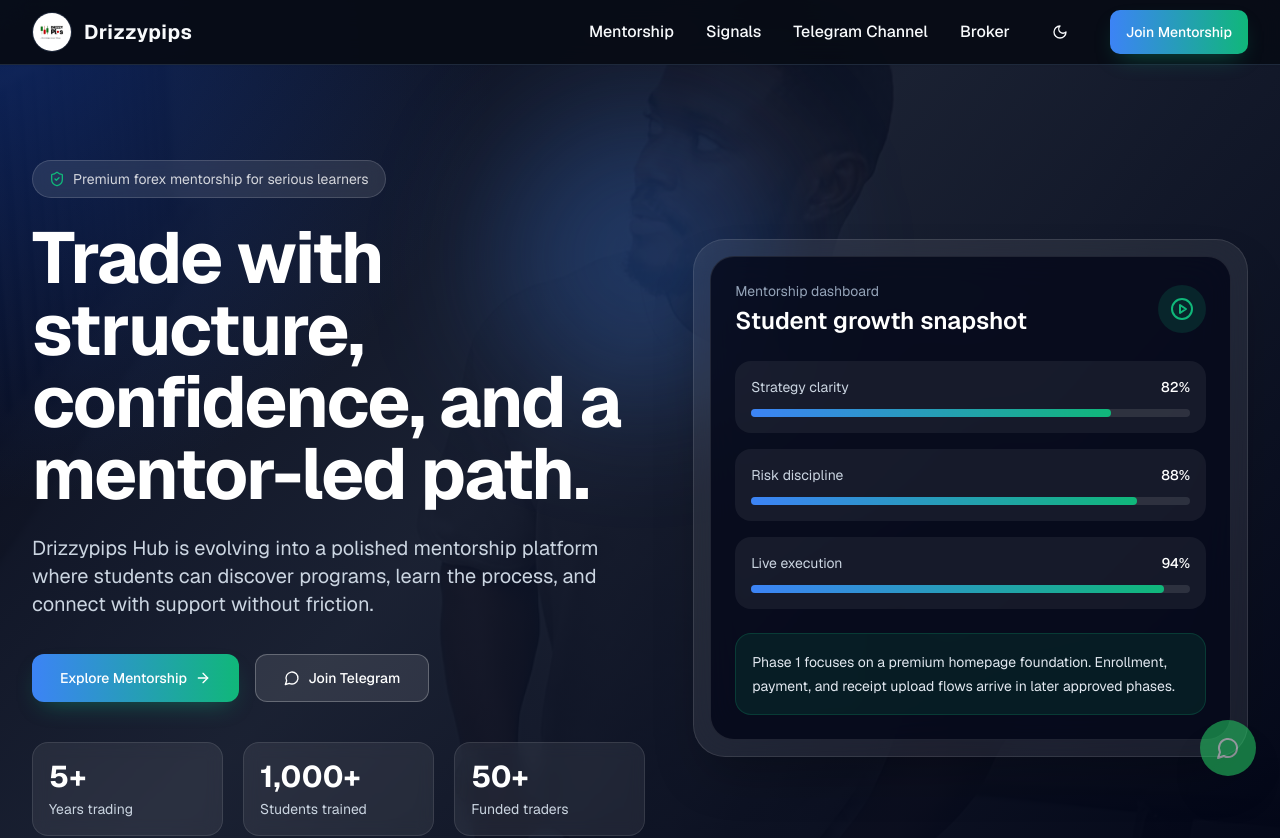
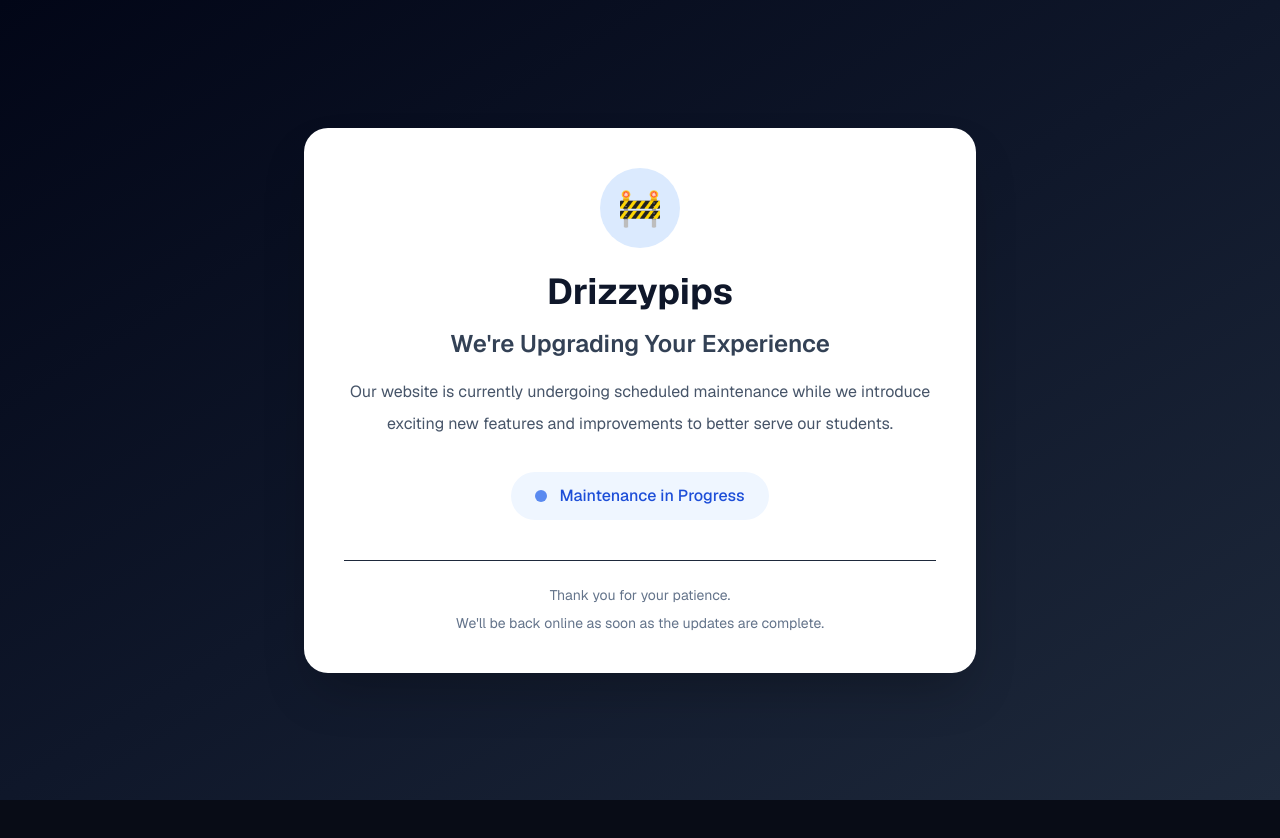
Before and after one commit to Sadiq-d-gent/Drizzypips-Hub, a React (Vite) app: page / in a window 1280 px wide. Shown: the top 838 px of the page. After the commit the page ends 800 px from the top, so only its background shows below. Built offline with nearby package versions, Linux system fonts and the light colour scheme; the HTML template or start-up script is replaced by a standard one.

Commit message:
Update App.tsx
Maintenance

```diff
--- a/src/App.tsx
+++ b/src/App.tsx
@@ -39,27 +39,60 @@ const App = () => {
         <TooltipProvider>
           <Toaster />
           <Sonner />
+         {/*
 <BrowserRouter>
   <RouteScrollManager />
   <Routes>
-              {/* Main Routes */}
     <Route path="/" element={<Index />} />
     <Route path="/mentorship" element={<Mentorship />} />
     <Route path="/signals" element={<Signals />} />
     <Route path="/telegram" element={<Telegram />} />
     <Route path="/broker" element={<Broker />} />
 
-              {/* Legal / Informational Pages */}
     <Route path="/accessibility" element={<Accessibility />} />
     <Route path="/terms" element={<Terms />} />
     <Route path="/privacy-policy" element={<PrivacyPolicy />} />
     <Route path="/disclaimer" element={<LegalDisclaimer />} />
     <Route path="/refund-policy" element={<RefundPolicy />} />
 
-              {/* Catch-all for 404 */}
     <Route path="*" element={<NotFound />} />
   </Routes>
 </BrowserRouter>
+*/}
+
+<div className="min-h-screen bg-gradient-to-br from-slate-950 via-slate-900 to-slate-800 flex items-center justify-center px-6">
+  <div className="max-w-2xl w-full bg-white rounded-3xl shadow-2xl p-10 text-center">
+    <div className="w-20 h-20 mx-auto mb-6 rounded-full bg-blue-100 flex items-center justify-center text-4xl">
+      🚧
+    </div>
+
+    <h1 className="text-4xl font-bold text-slate-900 mb-4">
+      Drizzypips
+    </h1>
+
+    <h2 className="text-2xl font-semibold text-slate-700 mb-4">
+      We're Upgrading Your Experience
+    </h2>
+
+    <p className="text-slate-600 leading-8 mb-8">
+      Our website is currently undergoing scheduled maintenance while we
+      introduce exciting new features and improvements to better serve our
+      students.
+    </p>
+
+    <div className="inline-flex items-center gap-3 bg-blue-50 text-blue-700 px-6 py-3 rounded-full font-medium">
+      <span className="w-3 h-3 rounded-full bg-blue-600 animate-pulse"></span>
+      Maintenance in Progress
+    </div>
+
+    <div className="mt-10 border-t pt-6 text-sm text-slate-500">
+      <p>Thank you for your patience.</p>
+      <p className="mt-2">
+        We'll be back online as soon as the updates are complete.
+      </p>
+    </div>
+  </div>
+</div>
         </TooltipProvider>
       </ThemeProvider>
     </QueryClientProvider>
```
Lines whose indentation alone changed are shown as unchanged.
